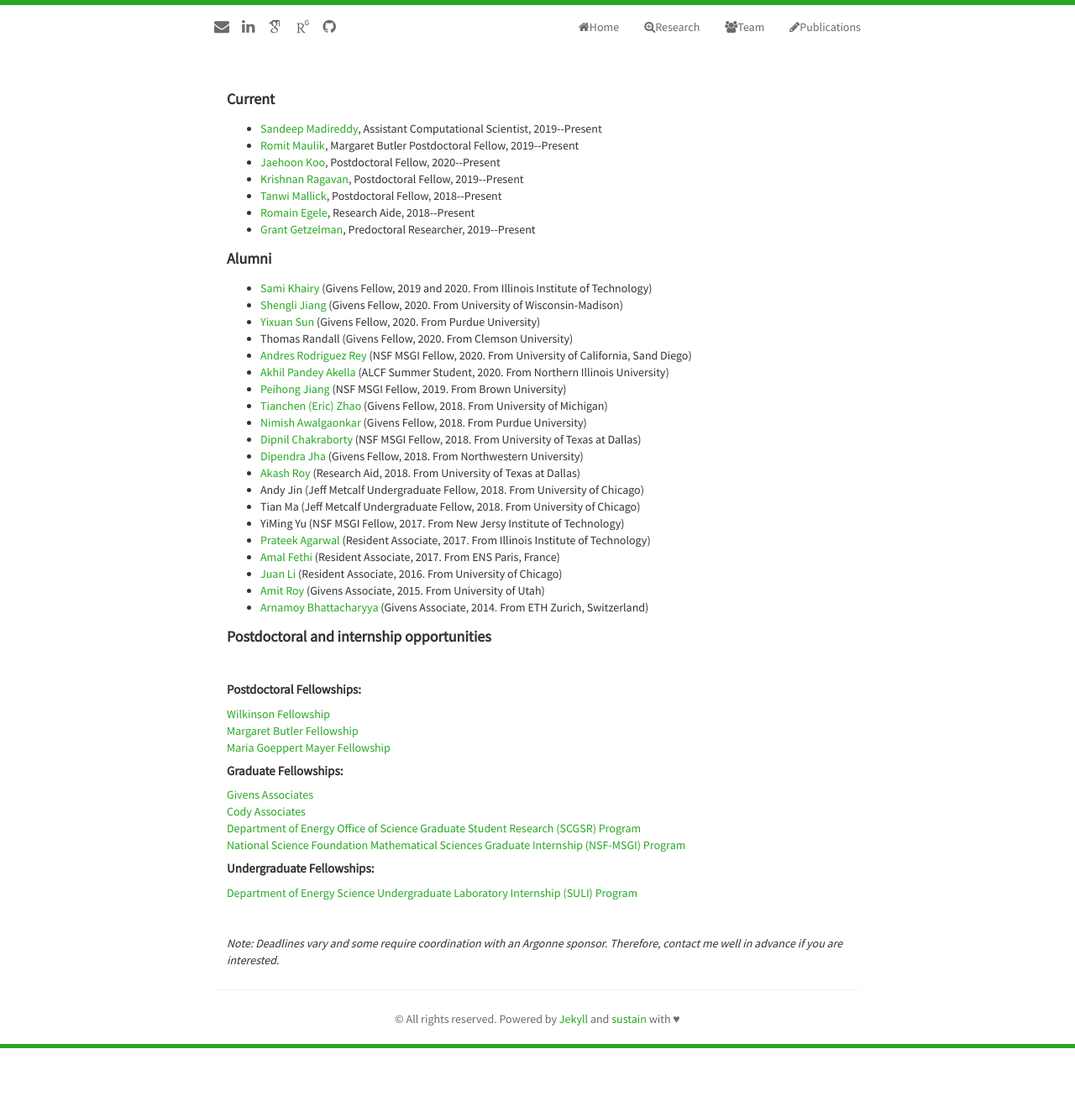
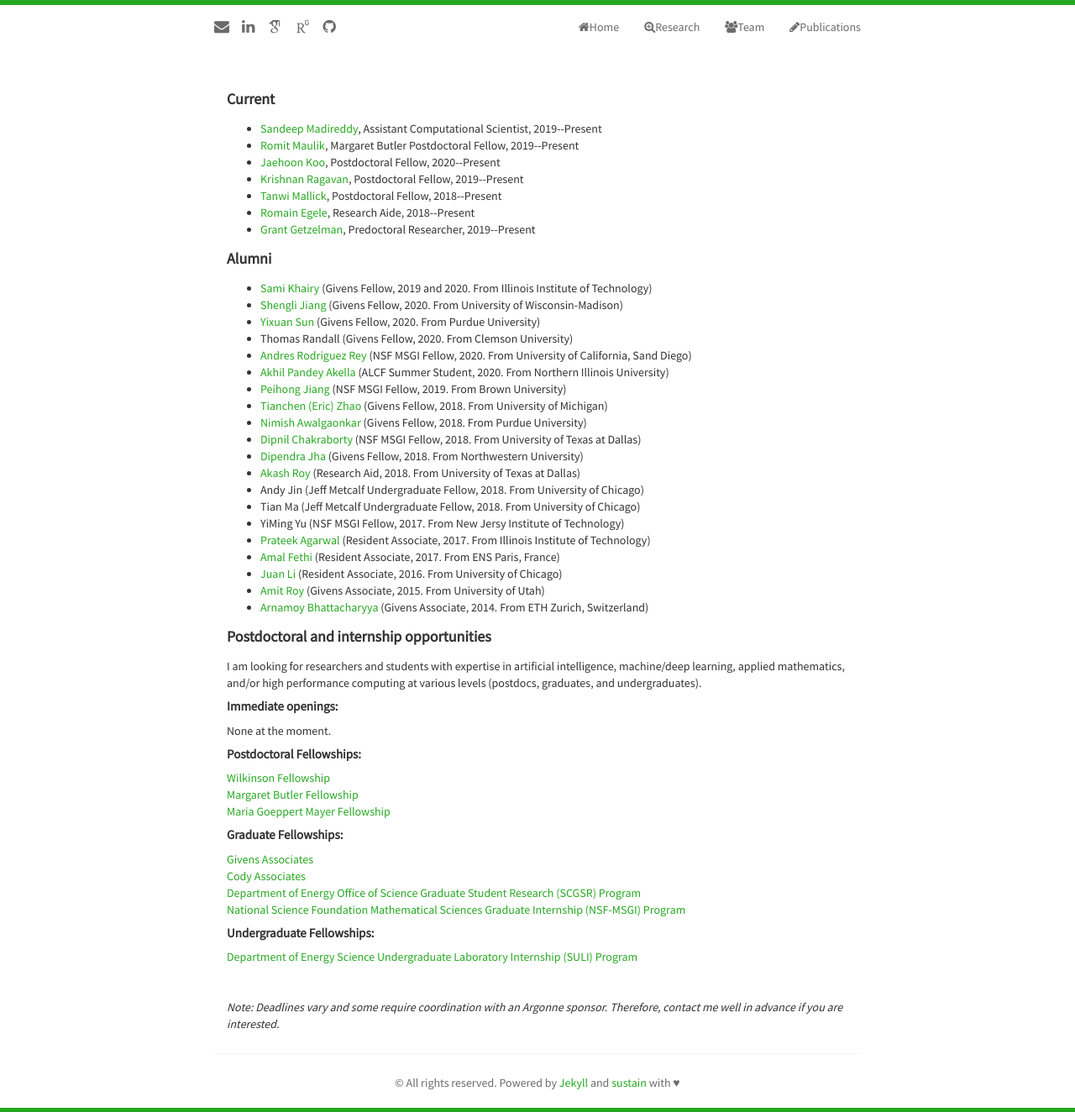
Before and after one commit to pbalapra/pbalapra.github.io, a Jekyll site: the page built from jobs.html, in a window 1280 px wide. Shown: the whole page at 84% size. Built offline with Jekyll 4.4.1, drawn with Linux system fonts in a browser that asks for light colours; nearby versions of some CDN libraries; some web fonts are replaced; before the commit the page ends 1248 px from its top, so only the background shows below that.

Commit message:
edits to home page

```diff
--- a/_includes/team.html
+++ b/_includes/team.html
@@ -41,10 +41,11 @@
 
       <p align="justify"></p>
         <h5><strong>Postdoctoral and internship opportunities</strong></h5>
+        I am looking for researchers and students with expertise in artificial intelligence, machine/deep learning, applied mathematics, and/or high performance computing at various levels (postdocs, graduates, and undergraduates).
+
+        <h6><strong>Immediate openings:</strong></h6>
+        None at the moment.
         <!--
-        None at the moment.
-        I am looking for researchers and students with expertise in artificial intelligence, machine/deep learning, applied mathematics, and/or high performance computing at various levels (postdocs, graduates, and undergraduates).
-        <h6><strong>Immediate openings:</strong></h6>
         We have immediate openings for postdoc researchers in scalable machine learning for scientific discovery using leadership-class supercomputers. Contact me if you need more information. Apply here: </br>
         <a href="https://bit.ly/3cIjZyo" target="_blank">Scientific Machine Learning (Requisition Number: 408847)</a></br>
          <strike> Applied Machine Learning (Requisition Number: 403210)</br> </strike>
```
